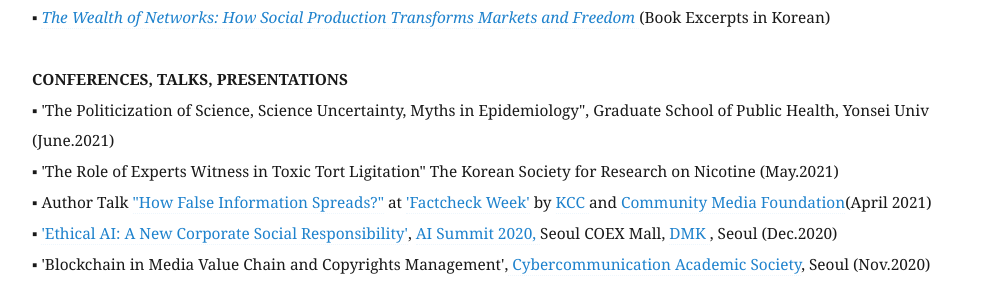
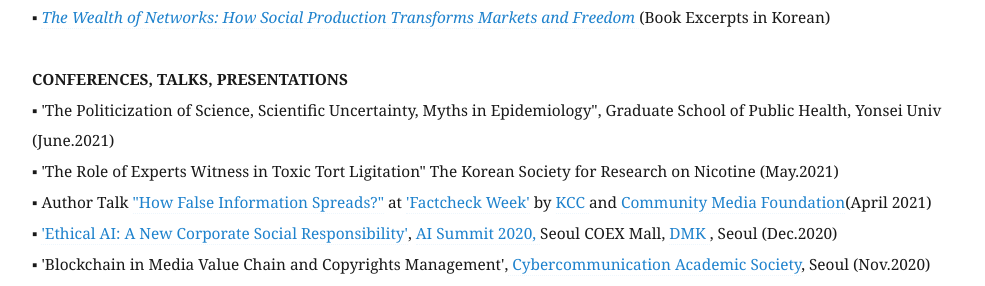
Before and after one commit to eunchangchoi/eunchangchoi.github.io, a Jekyll site: the page built from index.md, in a window 1280 px wide and 1400 px high, scrolled down 2760 px. Shown: the part 160-446 px from the top of the window, without its empty margins (68-1053 px from the left). Built offline with Jekyll 4.4.1, drawn with Linux system fonts in a browser that asks for light colours; some of the changed text lies outside the part shown.

Commit message:
Update index.md

```diff
--- a/index.md
+++ b/index.md
@@ -58,7 +58,7 @@ am a Korean legal scholar focused on the interplay of emerging technologies, dat
 ▪   <a href="http://wealthofnetworks.kr"> <i>The Wealth of Networks: How Social Production Transforms Markets and Freedom</i> </a> (Book Excerpts in Korean) <br>
 <br>
  <strong> CONFERENCES, TALKS, PRESENTATIONS </strong> <br>
-▪  'The Politicization of Science, Science Uncertainty, Myths in Epidemiology", Graduate School of Public Health, Yonsei Univ (June.2021)<br>
+▪  'The Politicization of Science, Scientific Uncertainty, Myths in Epidemiology", Graduate School of Public Health, Yonsei Univ (June.2021)<br>
 ▪  'The Role of Experts Witness in Toxic Tort Ligitation" The Korean Society for Research on Nicotine (May.2021)<br>
 ▪   Author Talk <a href="https://youtu.be/mRsfLzJmdj8?t=15"> "How False Information Spreads?"</a> at <a href="http://factcheckweek.com/html/02/01.php">'Factcheck Week'</a> by <a href="https://kcc.go.kr/user/ehpMain.do"> KCC </a> and <a href="https://kcmf.or.kr/cms/"> Community Media Foundation</a>(April 2021) <br>
 ▪  <a href="https://aisummit.co.kr/ais2020_eun-chang-choi/?lang=en">'Ethical AI: A New Corporate Social Responsibility'</a>, <a href="https://aisummit.co.kr/?lang=en"> AI Summit 2020, </a> Seoul COEX Mall, <a href="https://www.digitalmarketingkorea.co.kr"> DMK </a>, Seoul (Dec.2020)<br>
```
Also changed, not shown: other parts of index.md (+1 -1 lines).
